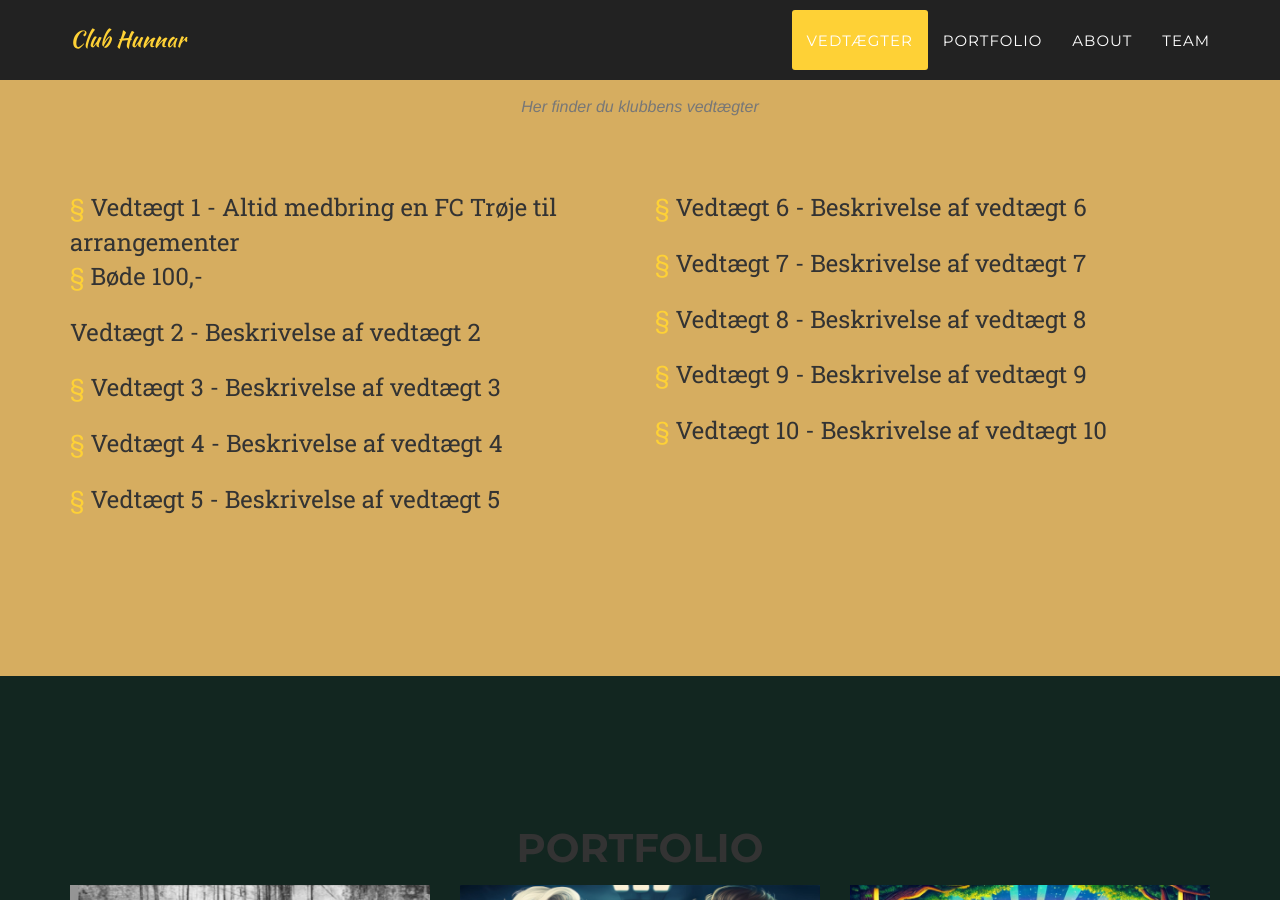
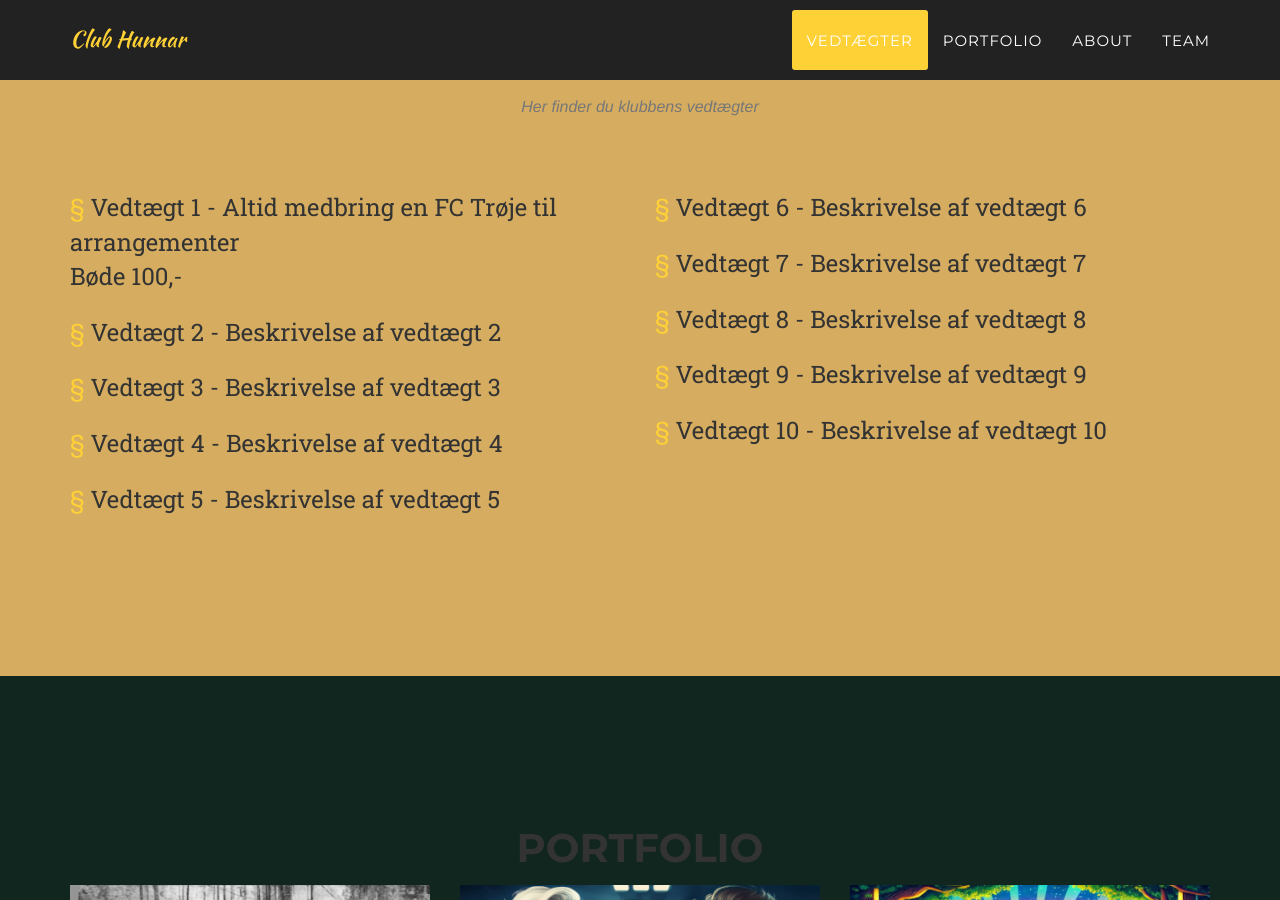
Before and after one commit to Seb199510/hunnar, a Jekyll site: the page built from index.html, in a window 1280 px wide and 900 px high, scrolled down 950 px. Built offline with Jekyll 4.4.1, drawn with Linux system fonts in a browser that asks for light colours; some web fonts are replaced.

Commit message:
new vedtægt format

```diff
--- a/_includes/Vedtaegter.html
+++ b/_includes/Vedtaegter.html
@@ -55,10 +55,10 @@
                             <span class="text-primary">§</span> Vedtægt 1 - Altid medbring en FC Trøje til arrangementer
                         </li>
                         <li class="vedtaegt-text">
-                            <span class="text-primary">§</span> Bøde 100,-
+                            <span class="text-primary"> </span> Bøde 100,-
                         </li><br>
                         <li class="vedtaegt-text">
-                            <span class="text-primary"> </span> Vedtægt 2 - Beskrivelse af vedtægt 2
+                            <span class="text-primary">§</span> Vedtægt 2 - Beskrivelse af vedtægt 2
                         </li><br>
                         <li class="vedtaegt-text">
                             <span class="text-primary">§</span> Vedtægt 3 - Beskrivelse af vedtægt 3
```
